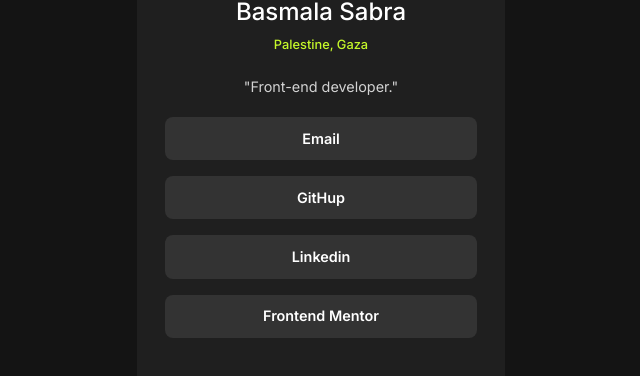
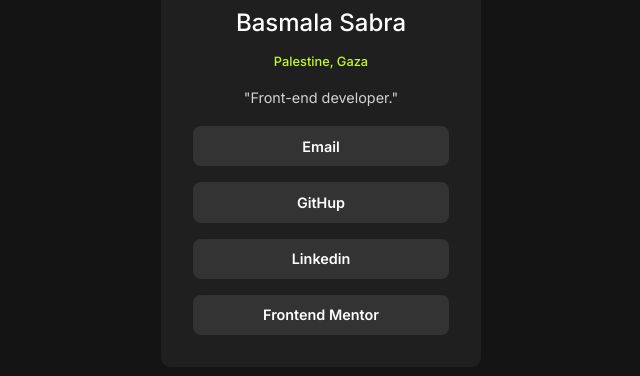
Before and after one commit to Basmala-sabra/Social-Media-Links, a plain HTML site: page index.html in a window 1280 px wide. Shown: the part 268-644 px from the top of the page, without its empty margins (319-959 px from the left). Drawn offline with Linux system fonts and the light colour scheme.

Commit message:
New: Add personal branch

```diff
--- a/index.html
+++ b/index.html
@@ -4,6 +4,7 @@
     <meta charset="UTF-8" />
     <title>Social Media Links profile</title>
     <link rel="stylesheet" href="style.css" />
+    <link rel="shortcut icon" href="assets/favicon.ico">
     <link rel="preconnect" href="https://fonts.googleapis.com">
 <link rel="preconnect" href="https://fonts.gstatic.com" crossorigin>
 <link href="https://fonts.googleapis.com/css2?family=Inter:ital,opsz,wght@0,14..32,100..900;1,14..32,100..900&family=Outfit:wght@100..900&display=swap" rel="stylesheet">
@@ -18,7 +19,7 @@
         />
         <h1>Basmala Sabra</h1>
         <p class="location">Palestine, Gaza</p>
-        <h2>"Front-end developer."</h2>
+        <P class="career">"Front-end developer."</P>
       </div>
 
       <div class="links-part">
--- a/style.css
+++ b/style.css
@@ -8,6 +8,7 @@ body {
   width: 100%;
   height: 100%;
   display: flex;
+  flex-direction: column;
   align-items: center;
   justify-content: center;
 }
@@ -20,37 +21,34 @@ main {
   font-family: "inter", sans-serif;
   border-radius: 0.6rem;
   background-color: var(--mainColor);
-  width: 23rem;
-  height: 33rem;
+  width: 25%;
   color: white;
   text-align: center;
 }
 
 img {
-  width: 5rem;
-  height: 4.9rem;
+  width: 19%;
   object-fit: cover;
-  margin-top: 1.9rem;
-  margin-bottom: 1rem;
+  margin: 1.9em 0 1em 0;
   border-radius: 3rem;
 }
 
 h1 {
   font-weight: 500;
   font-size: 1.5rem;
-  margin-bottom: 0.7rem;
+  margin-bottom: 0.7em;
 }
 .location {
   font-size: 0.8rem;
   font-weight: 500;
-  margin-bottom: 1.6rem;
+  margin-bottom: 1.6em;
   color: hsl(75, 94%, 57%);
 }
-h2 {
+.career {
   font-size: 0.9rem;
   font-weight: 400;
   opacity: 0.8;
-  margin-bottom: 1.4rem;
+  margin-bottom: 1.4em;
 }
 ul li {
   list-style-type: none;
@@ -60,14 +58,15 @@ a {
   text-decoration: none;
   background-color: var(--buttonColor);
   color: white;
-  width: 19.5rem;
-  height: 2.7rem;
+  width: 80%;
   margin-bottom: 1rem;
-  padding-top: 0.8rem;
+  padding: 0.8em 0 0.8em 0;
   border-radius: 0.5rem;
-
   font-size: 0.9rem;
   font-weight: 600;
+}
+li:last-child {
+  margin-bottom: 1em;
 }
 a:hover {
   background-color: hsl(75, 94%, 57%);
```
Also changed, not shown: assets/logo.webp.
